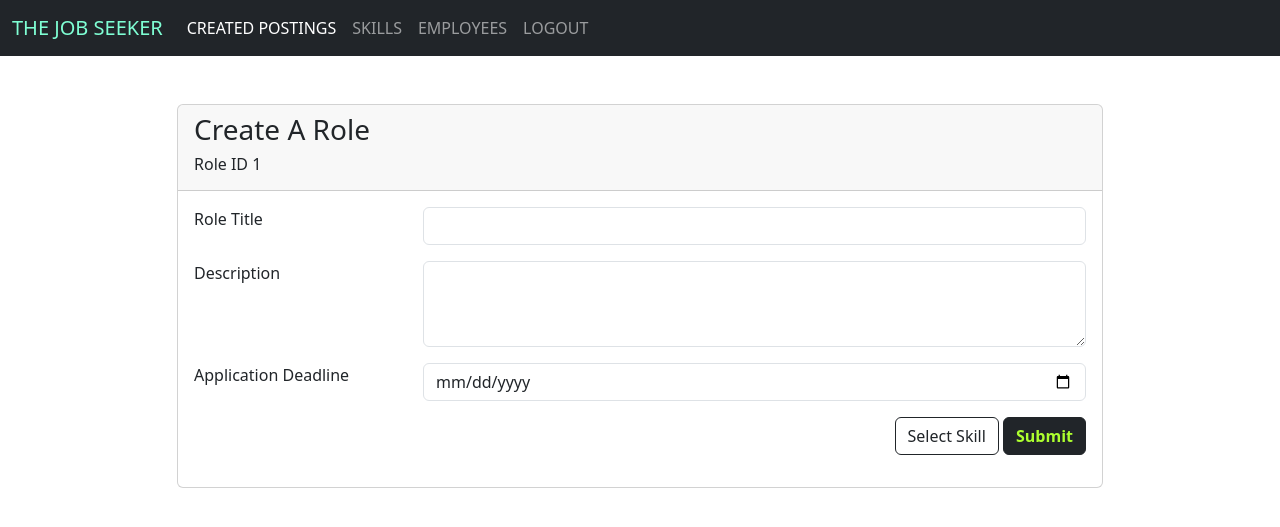
After one commit to SSSamueLDS/SPM-T6, a Flask app: template HR/templates/edit_role_listing.html in a window 1280 px wide. The commit adds this page. Shown: the top 527 px of the page. Run offline with Flask 3, Linux system fonts and the light colour scheme; the template is opened without the code that fills it: most values are stand-ins (such as "Sample title", 1, 10 or a date in 2020).

Commit message:
HR frontend Integration #2

```diff
--- /dev/null
+++ b/HR/static/EditRole.js
@@ -0,0 +1,23 @@
+// This is to handle for edit role funtion
+
+$(document).ready(function(){
+    $("#submitButton").click(function(event){
+        console.log("Button clicked")
+        event.preventDefault();
+        let roleData = {
+            role_name: $("#role_name").val(),
+            role_description: $("#role_description").val(),
+            deadline: $("#deadline").val()
+        };
+
+        axios.post('http://0.0.0.0:5002/create_role', roleData)
+            .then(function (response) {
+                alert('Role created successfully!');
+                // Here, you can also close the modal or refresh the page
+                // $("#createRoleModal").modal('hide');
+            })
+            .catch(function (error) {
+                alert('Failed to create the role. Please try again.');
+            });
+    });
+});
--- a/Role/templates/create_role_listing.html
+++ b/HR/templates/create_role_listing.html
@@ -91,7 +91,7 @@ integrity="sha384-kenU1KFdBIe4zVF0s0G1M5b4hcpxyD9F7jL+jjXkk+Q2h455rYXK/7HAuoJl+0
 <!-- <script src="{{ url_for('static', filename='role.js') }}"></script> -->
 
 <script src="https://cdn.jsdelivr.net/npm/axios/dist/axios.min.js"></script>
-<script src="../static/role.js"></script>
+<script src="../static/CreateRole.js"></script>
 
 </body>
 
--- /dev/null
+++ b/HR/templates/edit_role_listing.html
@@ -0,0 +1,98 @@
+<!DOCTYPE html>
+<html lang="en">
+
+<head>
+    <meta charset="UTF-8">
+    <meta name="viewport" content="width=device-width, initial-scale=1.0">
+    <link href="https://cdn.jsdelivr.net/npm/bootstrap@5.3.2/dist/css/bootstrap.min.css" rel="stylesheet"
+        integrity="sha384-T3c6CoIi6uLrA9TneNEoa7RxnatzjcDSCmG1MXxSR1GAsXEV/Dwwykc2MPK8M2HN" crossorigin="anonymous">
+    <title>The Job Seeker</title>
+    <script src="https://code.jquery.com/jquery-3.6.0.min.js"></script>
+
+</head>
+
+<body>
+    <!-- NAVBAR -->
+    <nav class="navbar navbar-expand-lg navbar-dark bg-dark">
+        <div class="container-fluid">
+            <a class="navbar-brand" style="color: #7FFFD4;" href="#">THE JOB SEEKER</a>
+            <button class="navbar-toggler" type="button" data-bs-toggle="collapse" data-bs-target="#navbarNav"
+                aria-controls="navbarNav" aria-expanded="false" aria-label="Toggle navigation">
+                <span class="navbar-toggler-icon"></span>
+            </button>
+            <div class="collapse navbar-collapse" id="navbarNav">
+                <ul class="navbar-nav">
+                    <li class="nav-item">
+                        <a class="nav-link active" aria-current="page" href="#">CREATED POSTINGS</a>
+                    </li>
+                    <li class="nav-item">
+                        <a class="nav-link" href="#">SKILLS</a>
+                    </li>
+                    <li class="nav-item">
+                        <a class="nav-link" href="#">EMPLOYEES</a>
+                    </li>
+                    <li class="nav-item">
+                        <a class="nav-link" href="#">LOGOUT</a>
+                    </li>
+                </ul>
+            </div>
+        </div>
+    </nav>
+
+    <div class="container mt-5">
+        <div class="row justify-content-center">
+            <div class="col-md-10"> <!-- Restrict width to 8 columns on medium devices -->
+
+                <div class="card">
+                    <div class="card-header">
+                        <h3>Create A Role</h3>
+                        <h6>Role ID {{next_role_id}}</h6>
+                    </div>
+
+                    <div class="card-body">
+                        <form>
+                            <div class="row mb-3">
+                                <label for="role_name" class="col-sm-3" col-from-label>Role Title</label>
+                                <div class="col-sm-9">
+                                    <input type="text" class="form-control" id="role_name" required>
+                                </div>
+                            </div>
+                            <div class="row mb-3">
+                                <label for="role_description" class="col-sm-3" col-from-label>Description</label>
+                                <div class="col-sm-9">
+                                    <textarea class="form-control" id="role_description" rows="3" required></textarea>
+                                </div>
+                            </div>
+                            <div class="row mb-3">
+                                <label for="deadline" class="col-sm-3" col-from-label>Application Deadline</label>
+                                <div class="col-sm-9">
+                                    <input type="date" class="form-control" id="deadline" required>
+                                </div>
+                            </div>
+
+                            <!-- submit button -->
+                            <div class="row mb-3">
+                                <div style="text-align: right;">
+                                    <a href="/HR/select_skills.html" id="selectSkillButton" class="btn btn-outline-dark">Select Skill</a>
+                                    <button type="button" class="btn btn-dark" id="submitButton" style="color: greenyellow; font-weight: bold;">Submit</button>
+                                </div>
+                            </div>
+
+                        </form>
+                    </div>
+
+    </div>
+
+<!-- SCRIPTS -->
+<script src="https://cdn.jsdelivr.net/npm/bootstrap@5.2.3/dist/js/bootstrap.bundle.min.js"
+integrity="sha384-kenU1KFdBIe4zVF0s0G1M5b4hcpxyD9F7jL+jjXkk+Q2h455rYXK/7HAuoJl+0I4" crossorigin="anonymous"></script>
+
+<!-- Add your custom script after other scripts -->
+<!-- <script src="{{ url_for('static', filename='role.js') }}"></script> -->
+
+<script src="https://cdn.jsdelivr.net/npm/axios/dist/axios.min.js"></script>
+<script src="../static/EditRole.js"></script>
+
+</body>
+
+</html>
```
Also changed, not shown: HR/created_role_listings.html (+57 -6 lines), HR/static/CreateRole.js (renamed from Role/static/role.js).
